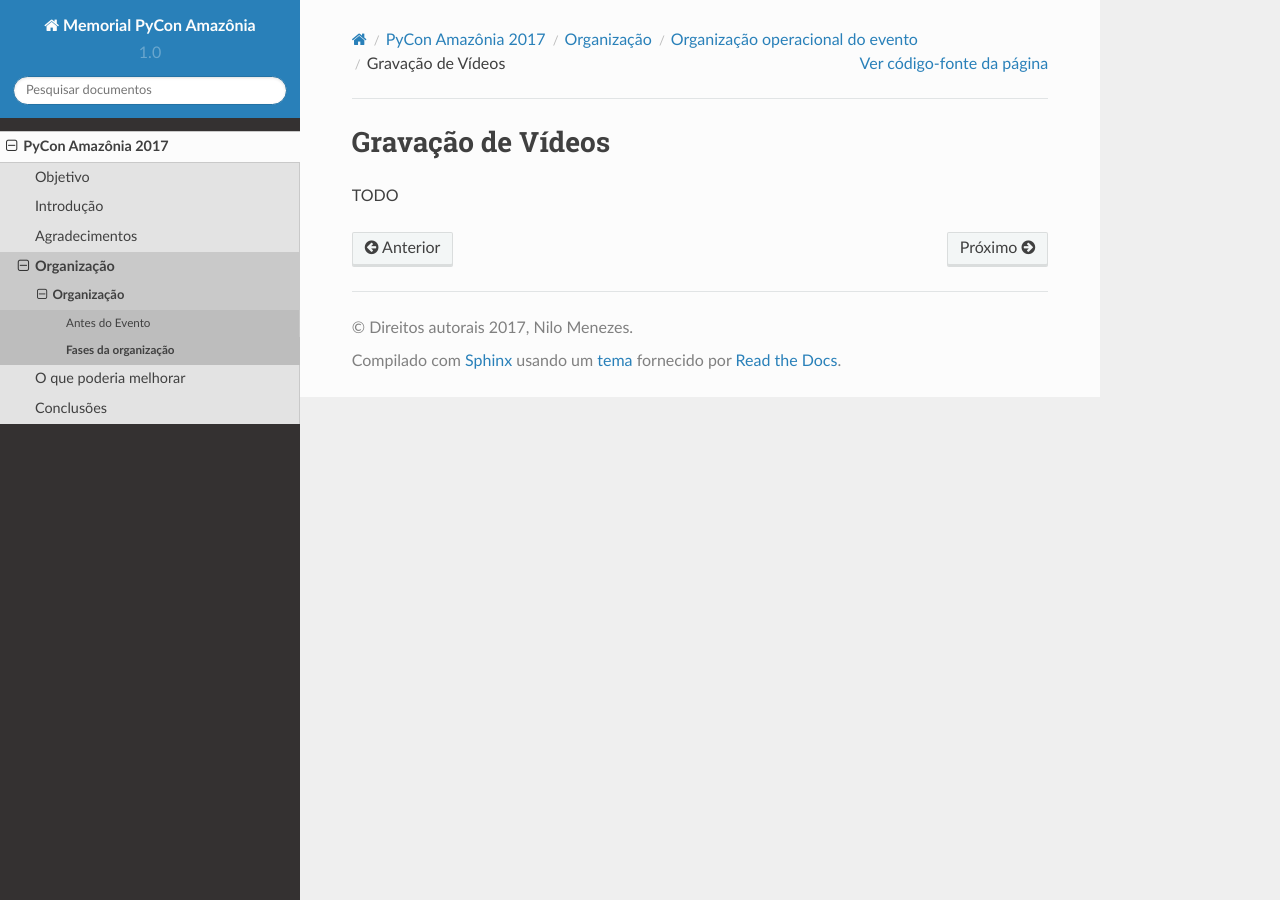
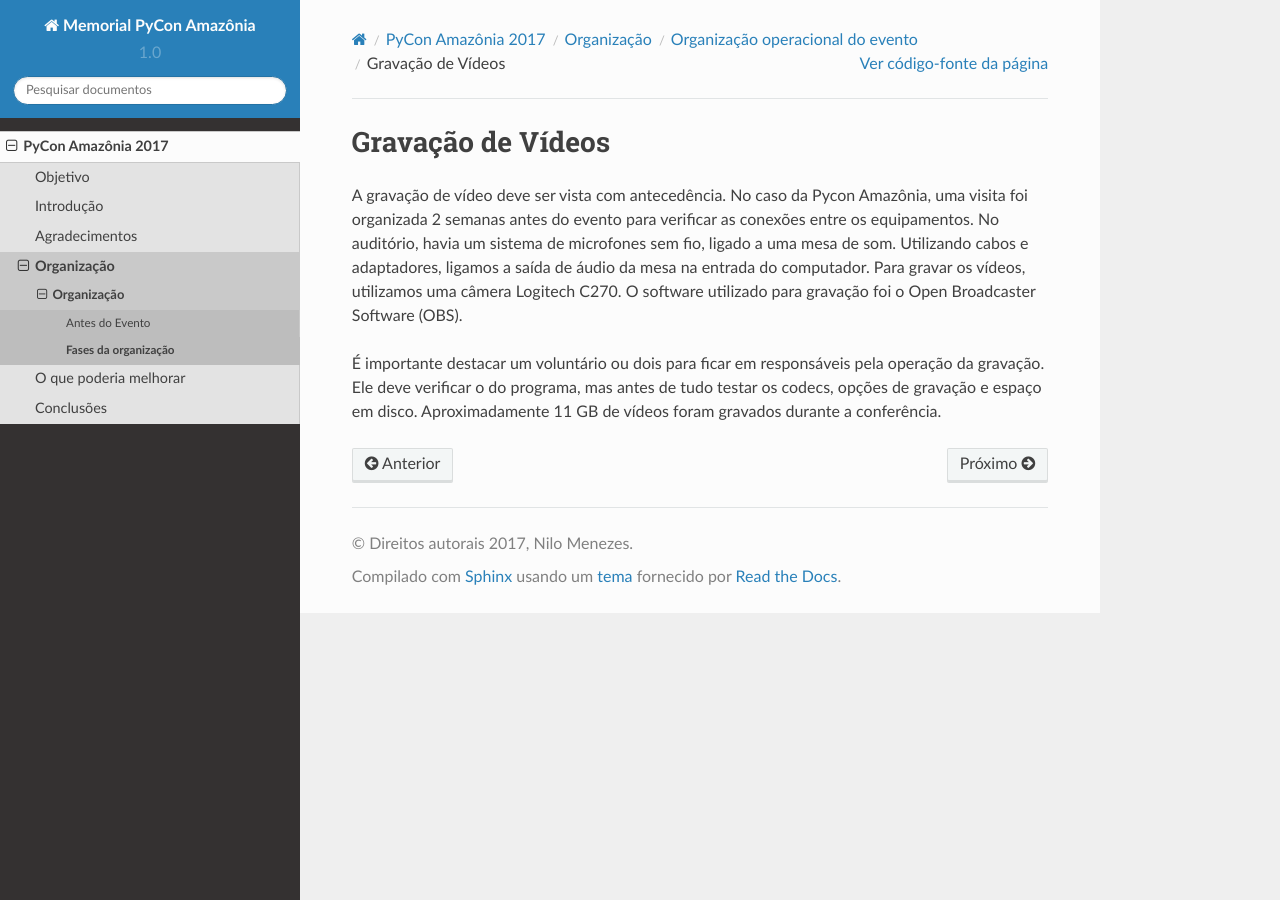
Before and after one commit to pythonbrasil/pycon-amazonia-memorial, a Sphinx documentation site: the page built from source/2017/gravacao.rst, in a window 1280 px wide. Built offline with Sphinx 7.4.7 and the Read the Docs theme 2.0.0, drawn with Linux system fonts in a browser that asks for light colours.

Commit message:
Inserção do conteúdo de gravação.

```diff
--- a/source/2017/gravacao.rst
+++ b/source/2017/gravacao.rst
@@ -1,4 +1,6 @@
 Gravação de Vídeos
 ========================
 
-TODO
+A gravação de vídeo deve ser vista com antecedência. No caso da Pycon Amazônia, uma visita foi organizada 2 semanas antes do evento para verificar as conexões entre os equipamentos. No auditório, havia um sistema de microfones sem fio, ligado a uma mesa de som. Utilizando cabos e adaptadores, ligamos a saída de áudio da mesa na entrada do computador. Para gravar os vídeos, utilizamos uma câmera Logitech C270. O software utilizado para gravação foi o Open Broadcaster Software (OBS).
+
+É importante destacar um voluntário ou dois para ficar em responsáveis pela operação da gravação. Ele deve verificar o do programa, mas antes de tudo testar os codecs, opções de gravação e espaço em disco. Aproximadamente 11 GB de vídeos foram gravados durante a conferência.
```
